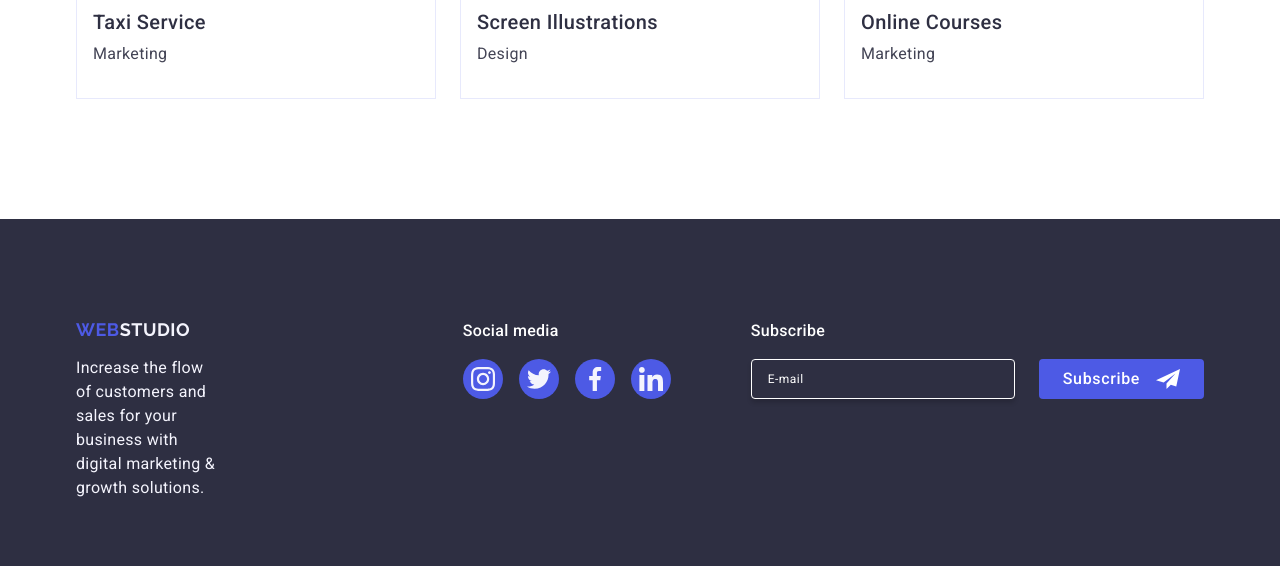
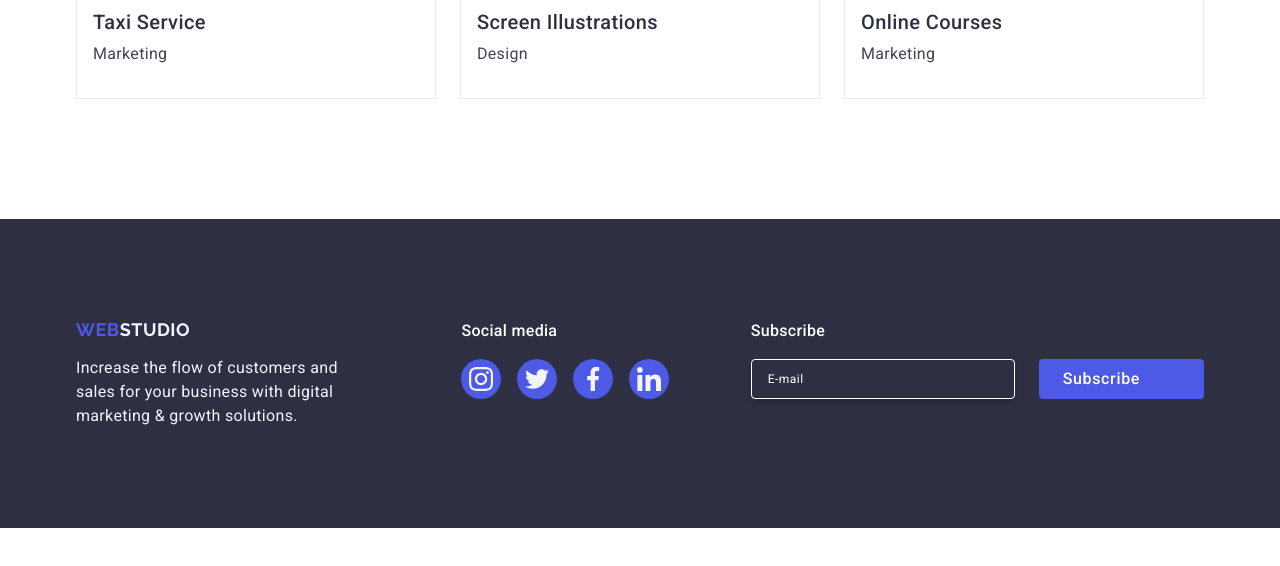
Before and after one commit to Irina0427/goit-markup-hw-06, a website: page index.html in a window 1280 px wide. Shown: the part 2964-3530 px from the top of the page. After the commit the page ends 3492 px from the top, so only its background shows below. Drawn offline with nearby package versions, Linux system fonts and the light colour scheme.

Commit message:
update index html file

```diff
--- a/css/styles.css
+++ b/css/styles.css
@@ -456,19 +456,14 @@ position: relative;
 }
 .footer-container {
     display: flex;
+    align-items: baseline;
     justify-content: space-between;
-    align-items: baseline;
+
 }
 .text-block {
     margin-right: 120px;
 }
-.footer-socmedia {
-    /* display: flex;
-    flex-direction: column;
-    align-items: flex-start;
-    padding-bottom: 16px; */
-    margin-left: 120px;
-}
+
 .footer-socmedia-block {
     display: flex;
     justify-content: center;
@@ -669,9 +664,6 @@ padding: 72px 24px 24px 24px;
     fill: #2e2f42;
     transition: fill 250ms cubic-bezier(0.4, 0, 0.2, 1);
   }
-  /* .modal-form {
-    margin-bottom: 8px;
-  } */
 
   .modal-label {
     font-weight: 400;
```
